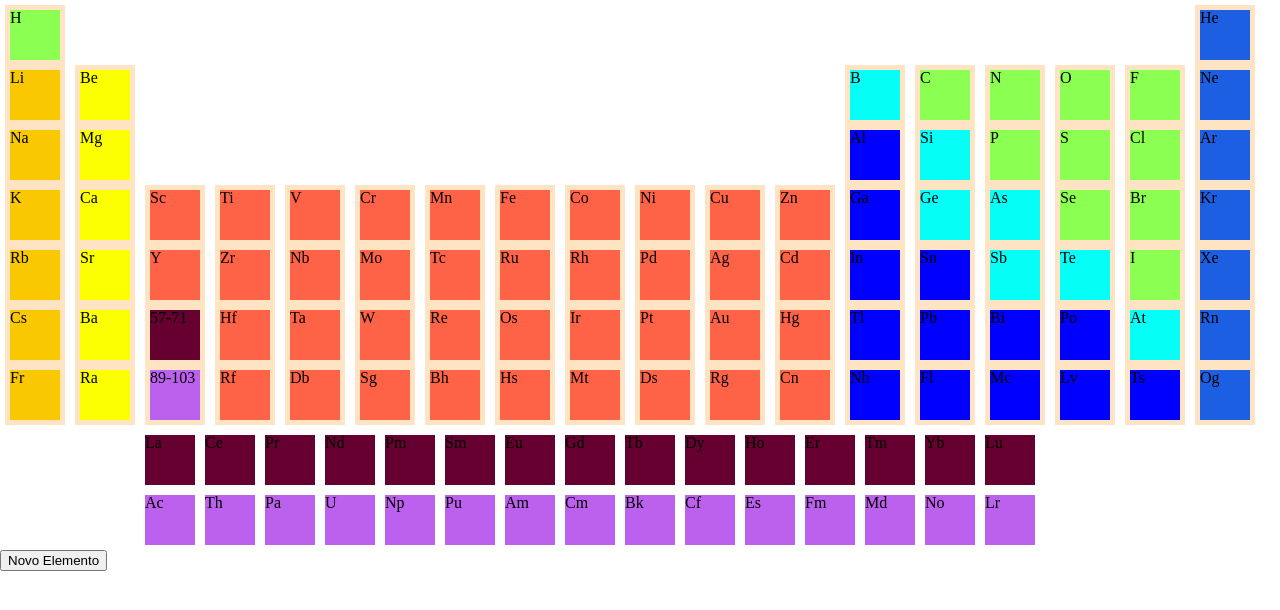
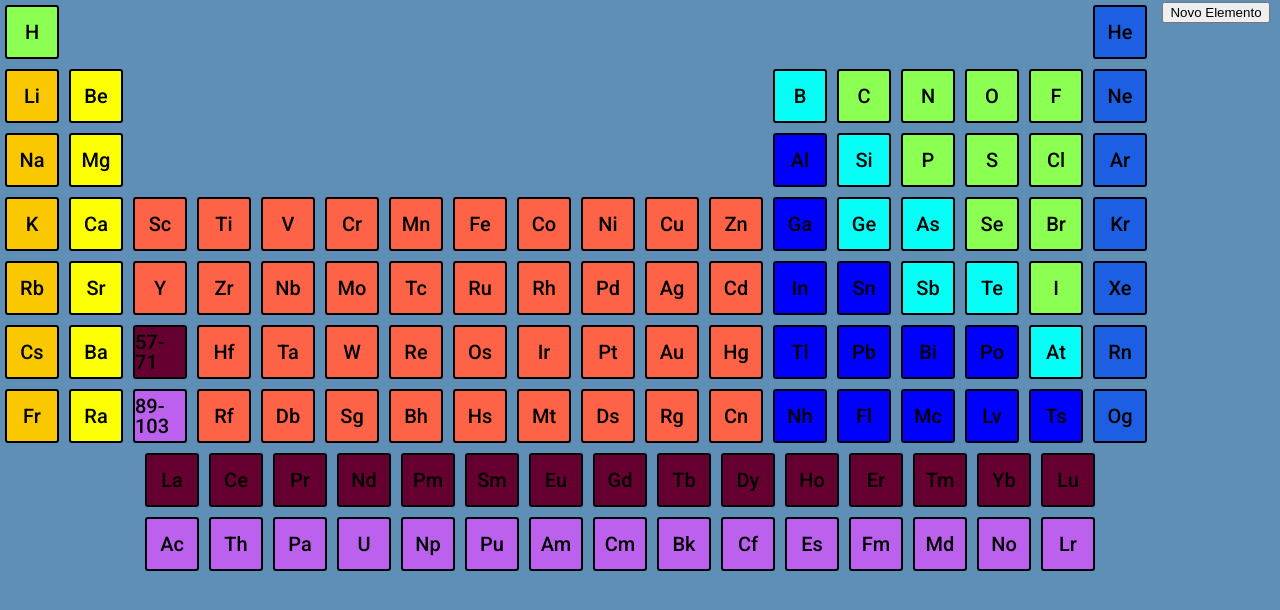
Before and after one commit to renatog17/tabela-periodica, a plain HTML site: page index.html in a window 1280 px wide. Drawn offline with Linux system fonts and the light colour scheme; a web font is replaced by a local one.

Commit message:
event listener added to elementos

```diff
--- a/index.html
+++ b/index.html
@@ -2,8 +2,12 @@
 <html lang="en">
 
 <head>
+    <title>Peridic Table Mini Game</title>
     <meta charset="UTF-8">
     <meta name="viewport" content="width=device-width, initial-scale=1.0">
+    <link rel="preconnect" href="https://fonts.googleapis.com">
+<link rel="preconnect" href="https://fonts.gstatic.com" crossorigin>
+<link href="https://fonts.googleapis.com/css2?family=Golos+Text:wght@500&family=Prompt:wght@500&family=Roboto:wght@500&family=Shantell+Sans&display=swap" rel="stylesheet">
     <title>Document</title>
     <link rel="stylesheet" href="reset.css">
     <link rel="stylesheet" href="style.css">
--- a/simbolos.js
+++ b/simbolos.js
@@ -138,20 +138,26 @@ function criarDivElementosAParte(elementosAparte){
   familiaAParte.appendChild(novaDivFamilia)
 }
 
+function adicionarEventoClickAElementos(event){
+  event.preventDefault()
+  console.log(event.target.textContent.trim())
+}
+
+function adicionarElementosQuimicosAoDom(){
+  for(var i= 0;i<elementosQuimicos.length; i++){
+    const novaDivElemento = document.createElement('div')
+    novaDivElemento.innerHTML = elementosQuimicos[i].simbolo
+    novaDivElemento.classList.add('elemento')
+    novaDivElemento.classList.add(elementosQuimicos[i].grupo)
+    const familia = document.getElementById(elementosQuimicos[i].familia)
+    novaDivElemento.addEventListener('click', adicionarEventoClickAElementos) //essa aqui
+    familia.appendChild(novaDivElemento)
+  }
+}
 
 //
 const tabelaPeriodoca = document.getElementById("parte-principal")
 criarDivFamilias(tabelaPeriodoca)
 criarDivElementosAParte('lantanoides')
 criarDivElementosAParte('actinoides')
-
-
-for(var i= 0;i<elementosQuimicos.length; i++){
-  const novaDivElemento = document.createElement('div')
-  novaDivElemento.innerHTML = elementosQuimicos[i].simbolo
-  novaDivElemento.classList.add('elemento')
-    novaDivElemento.classList.add(elementosQuimicos[i].grupo)
-    const familia = document.getElementById(elementosQuimicos[i].familia)
-    console.log(familia)
-    familia.appendChild(novaDivElemento)
-}
+adicionarElementosQuimicosAoDom()
--- a/style.css
+++ b/style.css
@@ -1,3 +1,9 @@
+body{
+    font-family: 'Roboto', sans-serif;
+    font-size: 20px;
+    background-color: rgb(95, 142, 183);
+    display: flex;
+}
 #parte-principal{
     display: flex;
     flex-direction: row;
@@ -13,16 +19,17 @@
     width: 50px;
     background-color: #1fff9a;
     margin: 5px;
-    /*color: transparent;*/
-    /*align-items: flex-end;*/
+    border: 2px solid black;
+    border-radius: 3px;
+    justify-content: center; /* Centraliza horizontalmente */
+    align-items: center; /* Centraliza verticalmente */
+    display: flex;
 }
 
 .familia{
     display: flex;
-    margin: 5px;
     flex-direction: column;
     align-items: flex-end;
-    background-color: bisque;
     flex-wrap: nowrap;
 }
 
```
